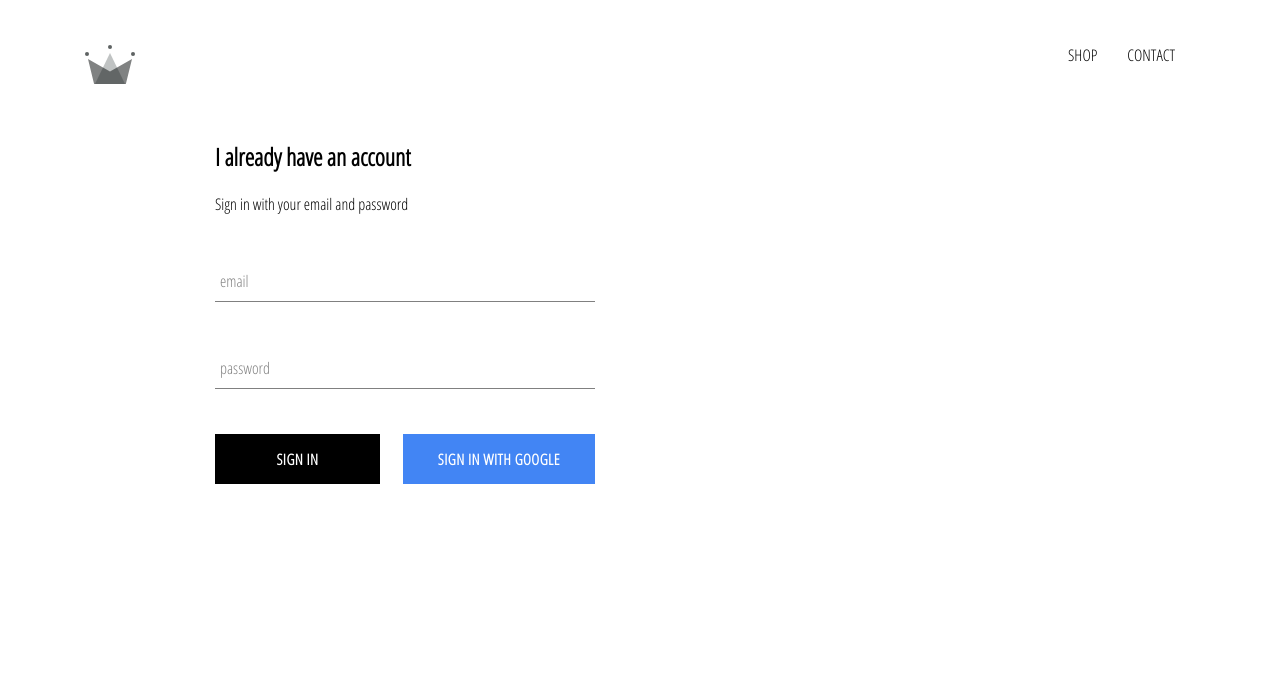
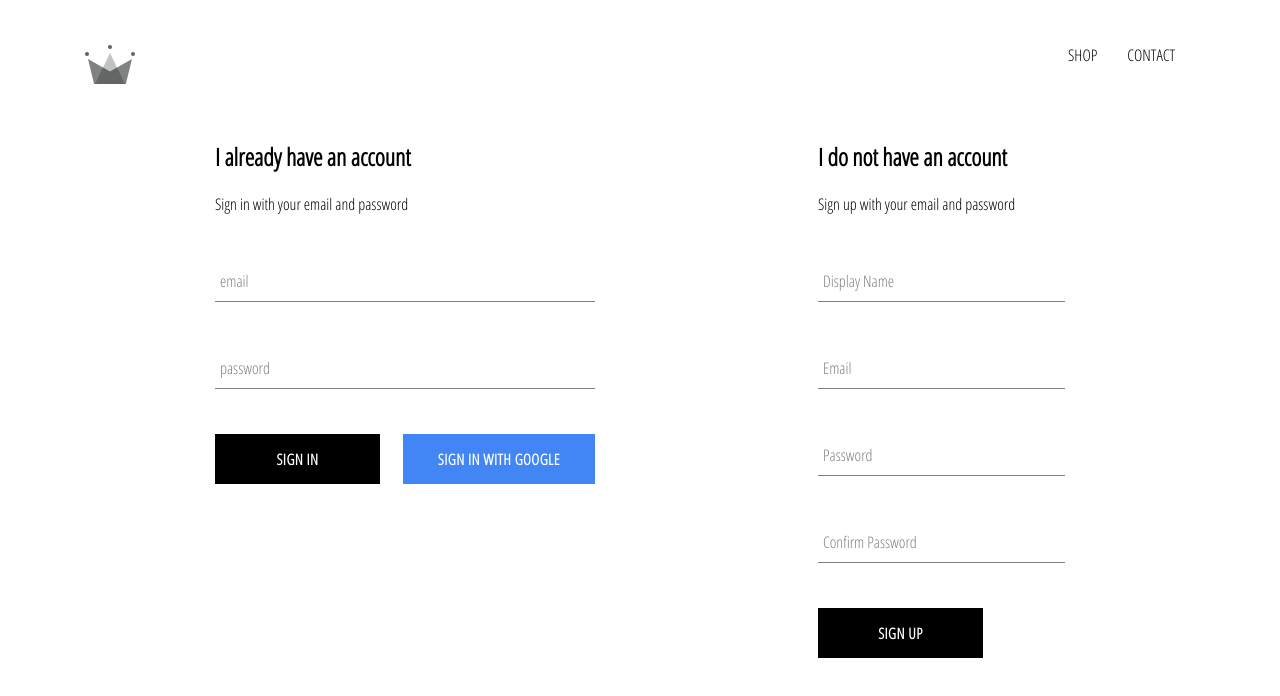
Before and after one commit to maxkram/shopForSlimes, a React (Create React App) app: page /signin in a window 1280 px wide. Shown: the top 696 px of the page. Built offline with nearby package versions, Linux system fonts and the light colour scheme; no server answers.

Commit message:
implement firebase utils, including ability 2 store auth.users into the fs db

```diff
--- a/src/App.js
+++ b/src/App.js
@@ -1,42 +1,55 @@
-import React from 'react';
-import {Switch, Route} from 'react-router-dom'
-import './App.css';
+import React from "react";
+import { Switch, Route } from "react-router-dom";
+import "./App.css";
 
-import HomePage from './pages/homepage/homepage.component';
-import ShopPage from './pages/shop/shop.component'
-import SignInAndSignUpPage from './pages/sign-in-and-sign-up/sign-in-and-sign-up.component'
-import Header from './components/header/header.component'
-import {auth} from './firebase/firebase.utils'
-
+import HomePage from "./pages/homepage/homepage.component";
+import ShopPage from "./pages/shop/shop.component";
+import SignInAndSignUpPage from "./pages/sign-in-and-sign-up/sign-in-and-sign-up.component";
+import Header from "./components/header/header.component";
+import { auth, createUserProfileDocument } from "./firebase/firebase.utils";
 
 class App extends React.Component {
-  constructor(){
+  constructor() {
     super();
     this.state = {
       currentUser: null
-    }
+    };
   }
 
-  unsubscribeFromAuth = null
+  unsubscribeFromAuth = null;
 
-  componentDidMount(){
-    this.unsubscribeFromAuth = auth.onAuthStateChanged(user=>{
-      this.setState({currentUser: user})
-    })
+  componentDidMount() {
+    this.unsubscribeFromAuth = auth.onAuthStateChanged(async (userAuth) => {
+      if (userAuth  ) {
+        const userRef = await createUserProfileDocument(userAuth);
+        userRef.onSnapshot((snapShot) => {
+          this.setState({
+            currentUser: {
+              id: snapShot.id,
+              ...snapShot.data()
+            }
+          });
+
+
+        });
+      } else {
+        this.setState({currentUser: userAuth});
+      }
+    });
   }
 
-  componentWillUnmount(){
-    this.unsubscribeFromAuth()
+  componentWillUnmount() {
+    this.unsubscribeFromAuth();
   }
 
-  render(){
+  render() {
     return (
       <div>
-        <Header currentUser={this.state.currentUser}/>
+        <Header currentUser={this.state.currentUser} />
         <Switch>
-          <Route exact path='/' component={HomePage}/>
-          <Route path='/shop' component={ShopPage}/>
-          <Route path='/signin' component={SignInAndSignUpPage}/>
+          <Route exact path="/" component={HomePage} />
+          <Route path="/shop" component={ShopPage} />
+          <Route path="/signin" component={SignInAndSignUpPage} />
         </Switch>
       </div>
     );
--- /dev/null
+++ b/src/components/sign-up/sign-up.component.jsx
@@ -0,0 +1,98 @@
+import React, { Component } from "react";
+import FormInput from "../form-input/form-input.component";
+import CustomButton from "../custon-button/custom-button.component";
+
+import { auth, createUserProfileDocument } from "../../firebase/firebase.utils";
+
+import "./sign-up.styles.scss";
+
+class SignUp extends Component {
+  constructor() {
+    super();
+
+    this.state = {
+      displayName: "",
+      email: "",
+      password: "",
+      confirmPassword: ""
+    };
+  }
+
+  handleSubmit = async (event) => {
+    event.prefentDefault();
+
+    const { displayName, email, password, confirmPassword } = this.state;
+
+    if (password !== confirmPassword) {
+      alert("password don't match");
+      return;
+    }
+    try {
+      const { user } = await auth.createUserWithEmailAndPassword(
+        email,
+        password
+      );
+      await createUserProfileDocument(user, { displayName });
+      this.setState({
+        displayName: "",
+        email: "",
+        password: "",
+        confirmPassword: ""
+      });
+    } catch (error) {
+      console.log(error);
+    }
+  };
+
+  handleChange = event => {
+      const {name, value} = event.target;
+      this.setState({[name]: value})
+  }
+
+  render() {
+    const { displayName, email, password, confirmPassword } = this.state;
+    return (
+      <div className="signu-p">
+        <h2 className="title">I do not have an account</h2>
+        <span>Sign up with your email and password</span>
+        <form className="sign-up-form" onSubmit={this.handleSubmit}>
+          <FormInput
+            type="text"
+            name="displayName"
+            value={displayName}
+            onChange={this.handleChange}
+            label="Display Name"
+            required
+          ></FormInput>
+          <FormInput
+            type="email"
+            name="email"
+            value={email}
+            onChange={this.handleChange}
+            label="Email"
+            required
+          ></FormInput>
+          <FormInput
+            type="password"
+            name="password"
+            value={password}
+            onChange={this.handleChange}
+            label="Password"
+            required
+          ></FormInput>
+          <FormInput
+            type="password"
+            name="confirmPassword"
+            value={confirmPassword}
+            onChange={this.handleChange}
+            label="Confirm Password"
+            required
+          ></FormInput>
+          <CustomButton type="submit">Sign Up</CustomButton>
+        </form>
+      </div>
+    );
+  }
+}
+
+export default SignUp;
--- /dev/null
+++ b/src/components/sign-up/sign-up.styles.scss
@@ -0,0 +1,9 @@
+.sign-up{
+    display: flex;
+    flex-direction: column;
+    width: 380px;
+
+    .title {
+        margin: 10px 0;
+    }
+}
--- a/src/firebase/firebase.utils.js
+++ b/src/firebase/firebase.utils.js
@@ -1,7 +1,6 @@
-import firebase from 'firebase/app'
-import 'firebase/firestore'
-import 'firebase/auth'
-
+import firebase from "firebase/app";
+import "firebase/firestore";
+import "firebase/auth";
 
 const config = {
   apiKey: "AIzaSyDiPyNc-uFuQh658qwQGdYzkmJgcUGdMlY",
@@ -12,17 +11,38 @@
   messagingSenderId: "29928708028",
   appId: "1:29928708028:web:7eda447ebf1ff30e76bdb9",
   measurementId: "G-9N89CTG9X4"
+};
+
+export const createUserProfileDocument = async (userAuth, additionalData) => {
+  if (!userAuth) return;
+  const userRef = firestore.doc(`users/${userAuth.uid}`)
+  const snapShot = await userRef.get()
+  if(!snapShot.exists){
+    const {displayName, email } = userAuth
+    const createdAt = new Date()
+    try{
+      await userRef.set({
+        displayName,
+        email,
+        createdAt,
+        ...additionalData
+      })
+    }catch (error){
+      console.log('ups!', error.message)
     }
+  }
+  return userRef;
+};
 
-firebase.initializeApp(config)
+firebase.initializeApp(config);
 
-export const auth = firebase.auth()
-export const firestore = firebase.firestore()
+export const auth = firebase.auth();
+export const firestore = firebase.firestore();
 
-const provider = new firebase.auth.GoogleAuthProvider()
+const provider = new firebase.auth.GoogleAuthProvider();
 
-provider.setCustomParameters({prompt: 'select_account'})
+provider.setCustomParameters({ prompt: "select_account" });
 
-export const signInWithGoogle = () => auth.signInWithPopup(provider)
+export const signInWithGoogle = () => auth.signInWithPopup(provider);
 
-export default firebase
+export default firebase;
--- a/src/pages/sign-in-and-sign-up/sign-in-and-sign-up.component.jsx
+++ b/src/pages/sign-in-and-sign-up/sign-in-and-sign-up.component.jsx
@@ -1,12 +1,14 @@
 import React from "react";
 
 import SignIn from "../../components/sign-in/sign-in.component";
+import SignUp from "../../components/sign-up/sign-up.component"
 
 import "./sign-in-and-sign-up.styles.scss";
 
 const SignInAndSignUpPage = () => (
   <div className="sign-in-and-sign-up">
     <SignIn />
+    <SignUp/>
   </div>
 );
 
```
Lines whose indentation alone changed are shown as unchanged.
